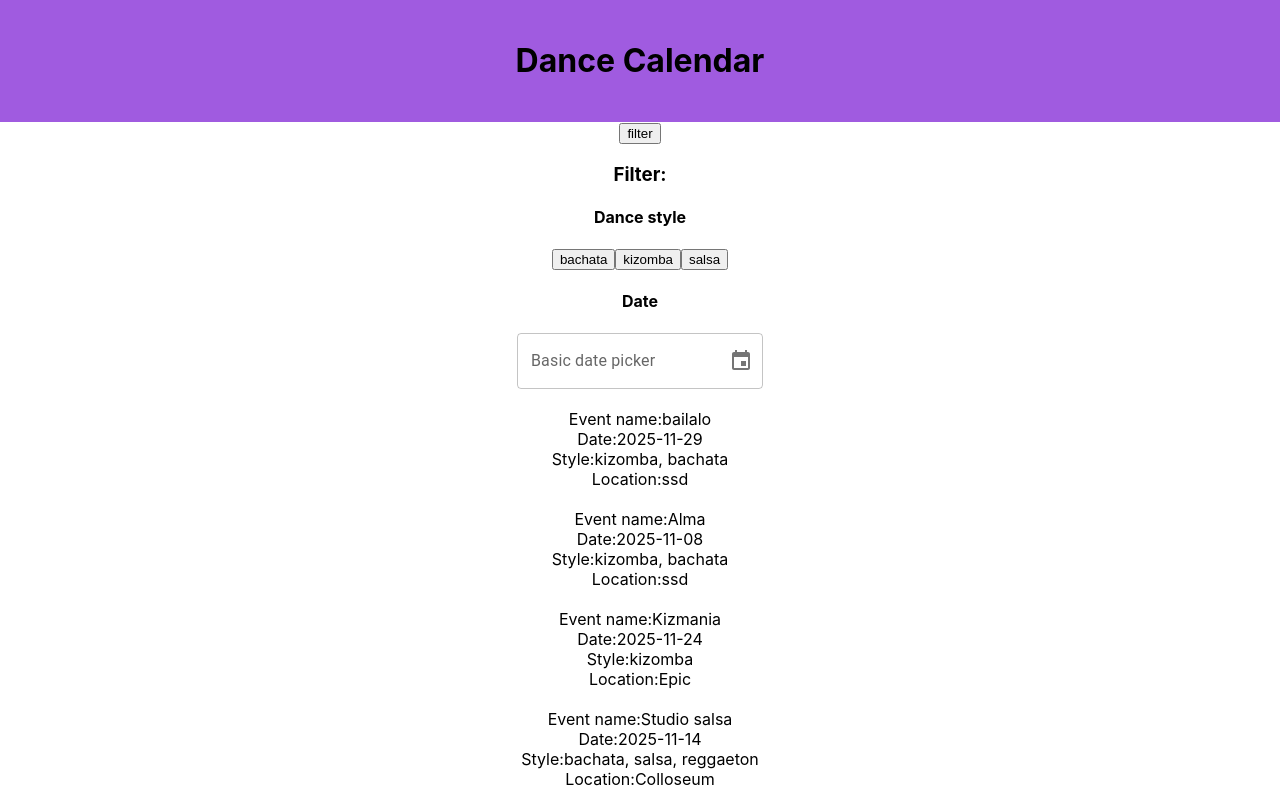
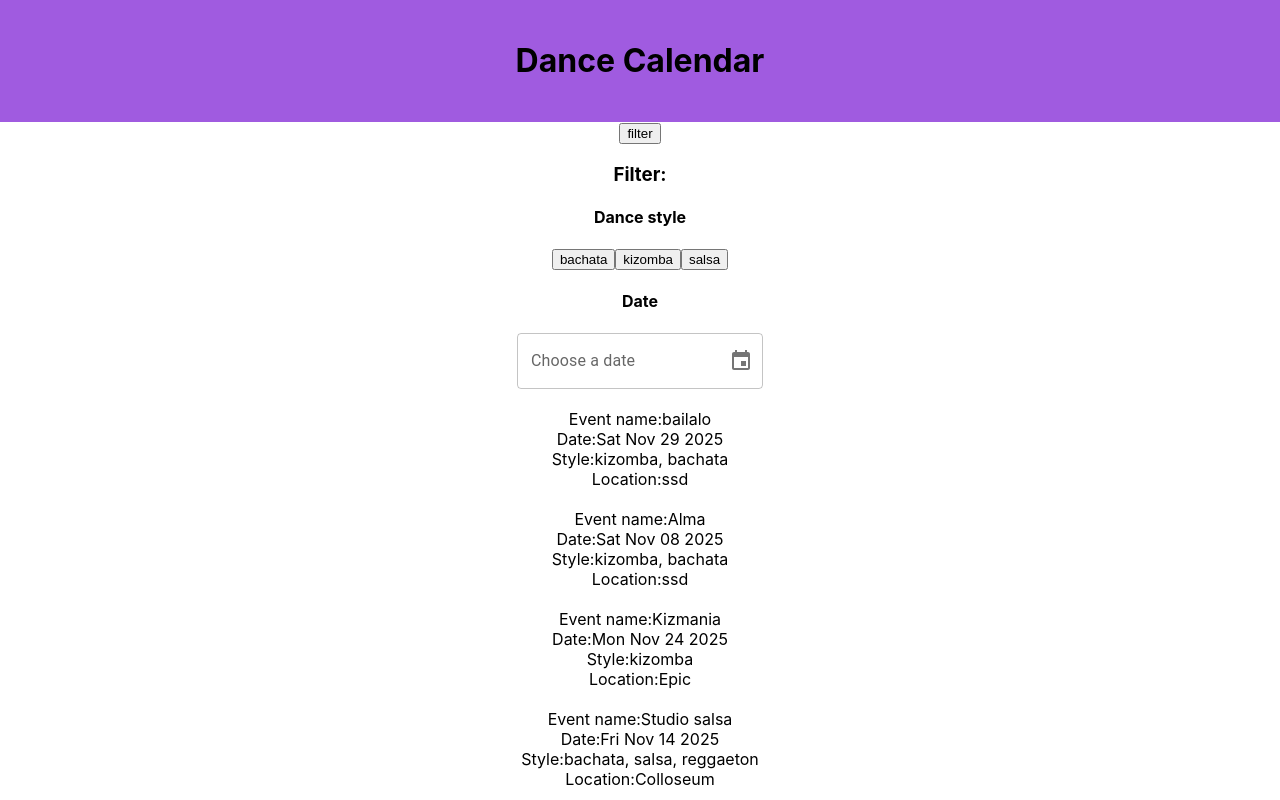
Before and after one commit to watermelonstrawbery/danceCalendar, a React (Create React App) app: page / in a window 1280 px wide. Both pictures are taken after a click on the button "filter". Shown: the top 800 px of the page. Built offline with nearby package versions, Linux system fonts and the light colour scheme.

Commit message:
the order of filters are correct. if bachata is chosen and then a date that doesn't contain any bachata event it shows "no results matched".

```diff
--- a/src/App.js
+++ b/src/App.js
@@ -11,61 +11,57 @@ function App() {
 
   const[filter, setFilter] = useState(false);
   const[style, setStyle] = useState(null);
+  const[date, setDate] = useState(null);
 
-  let filteredEvents = [];
+  const filterOption=["bachata", "kizomba", "salsa"];
+
+
   const events=[
     {
       key: 1,
       title: "bailalo",
-      date: '2025-11-29',
+      date: new Date('2025-11-29'),
       style: "kizomba, bachata",
       location: "ssd"
     },
     {
       key: 2,
       title: "Alma",
-      date: '2025-11-08',
+      date: new Date('2025-11-08'),
       style: "kizomba, bachata",
       location: "ssd"
     },
     {
       key: 3,
       title: "Kizmania",
-      date: '2025-11-24',
+      date: new Date('2025-11-24'),
       style: "kizomba",
       location: "Epic"
     },
     {
       key: 4,
       title: "Studio salsa",
-      date: '2025-11-14',
+      date: new Date('2025-11-14'),
       style: "bachata, salsa, reggaeton",
       location: "Colloseum"
     },
     {
       key: 5,
-      title: "bailalo",
-      date: '2025-11-29',
+      title: "Alma",
+      date: new Date('2025-11-29'),
       style: "kizomba, bachata",
+      location: "ssd"
+    },
+    {
+      key: 6,
+      title: "Bachata under ground",
+      date: new Date('2025-12-06'),
+      style: "bachata",
       location: "ssd"
     }
   ]
 
-  const filterOption=["bachata", "kizomba", "salsa"];
-
-  function showEvents(event){
-    return<div>
-      <br/>
-      {event.title}
-      <br/>
-      {event.date.toDateString()}
-      <br/>
-      {event.style}
-      <br/>
-      {event.location}
-      <br/>
-    </div>
-  }
+  let filteredEvents = events;
 
   function filterOptions(){
     setFilter(true);
@@ -77,8 +73,19 @@ function App() {
   }
 
 
+  function datePickHandler(date){
+    console.log(date.$d);
+    let dateData = date.$d;
+    let dateModified = dateData.toString().substring(0,14);
+    setDate(dateModified);
+  }
+
   if(style != null){
     filteredEvents = events.filter((element) => {return element.style.includes(style)});
+  }
+
+  if(date != null){
+    filteredEvents = filteredEvents.filter((element) => {return element.date.toString().includes(date)});
   }
 
 
@@ -104,18 +111,26 @@ function App() {
 
         <h4>Date</h4>
         <LocalizationProvider dateAdapter={AdapterDayjs}>
-
-            <DatePicker label="Basic date picker" />
-
+            <DatePicker onChange={datePickHandler} label="Choose a date" />
         </LocalizationProvider>
 
       </div>
       )}
 
-
-      {(style !== null && (filteredEvents.map((event) => <EventHandler event={event}/>))) || events.map((event) => <EventHandler event={event}/>) }
+      {
+        filter === true?
+            (filteredEvents.length > 0)?
+              (filteredEvents.map((event) => <EventHandler event={event}/>))
+            : (<div> No results matched</div>)
+        : events.map((event) => <EventHandler event={event}/>)
+      }
 
 
+
+
+      <h2>hejjjj</h2>
+
+      {((filteredEvents.length > 0) && (filteredEvents.map((event) => <EventHandler event={event}/>))) || events.map((event) => <EventHandler event={event}/>) }
 
         <footer>
           dancecalendar.com
--- a/src/EventHandler.js
+++ b/src/EventHandler.js
@@ -1,13 +1,16 @@
 import './App.css';
 
 export function EventHandler(props){
+
+  let formatedDate = new Date(props.event.date).toDateString();
+
   return<div>
       <br/>
       Event name:
       {props.event.title}
       <br/>
       Date:
-      {props.event.date}
+      {formatedDate}
       <br/>
       Style:
       {props.event.style}
```
